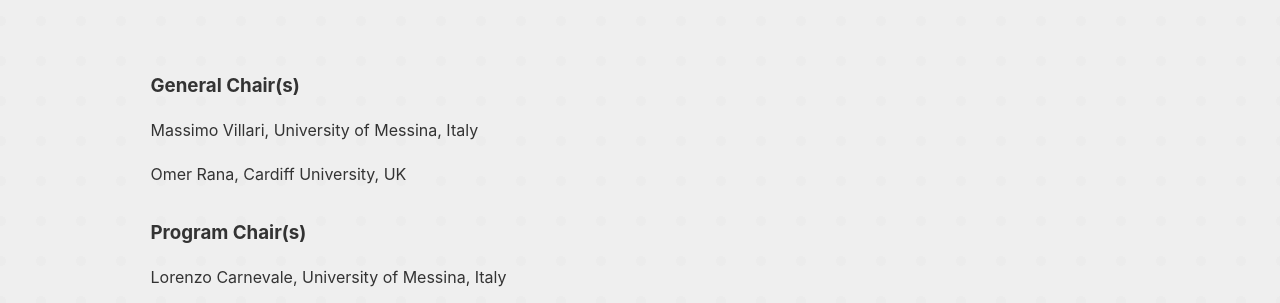
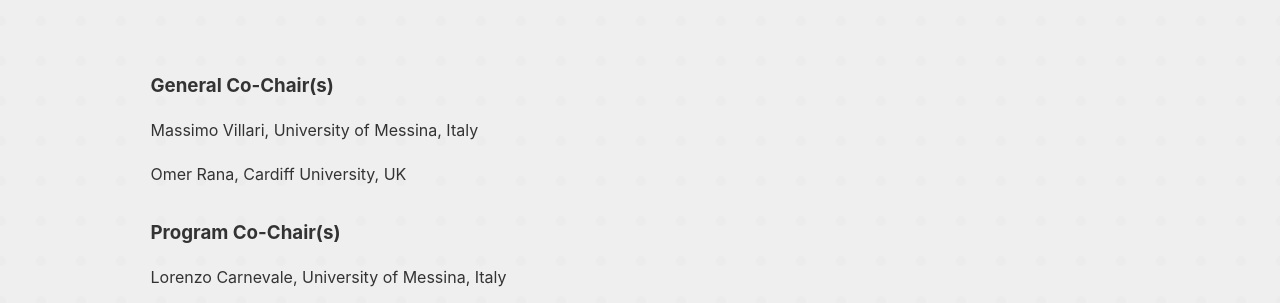
Before and after one commit to UCC-Conference/UCC2023, a React (Create React App) app: page /committees in a window 1280 px wide. Shown: the part 220-523 px from the top of the page. Built offline with nearby package versions, Linux system fonts and the light colour scheme.

Commit message:
add co-chairing for program and general positions

```diff
--- a/src/pages/Committees.js
+++ b/src/pages/Committees.js
@@ -12,7 +12,7 @@
                     <tbody>
                         <tr>
                             <th>
-                                <h3>General Chair(s)</h3>
+                                <h3>General Co-Chair(s)</h3>
                             </th>
                         </tr>
                         <tr>
@@ -24,7 +24,7 @@
 
                         <tr>
                             <th>
-                                <h3>Program Chair(s)</h3>
+                                <h3>Program Co-Chair(s)</h3>
                             </th>
                         </tr>
                         <tr>
```
